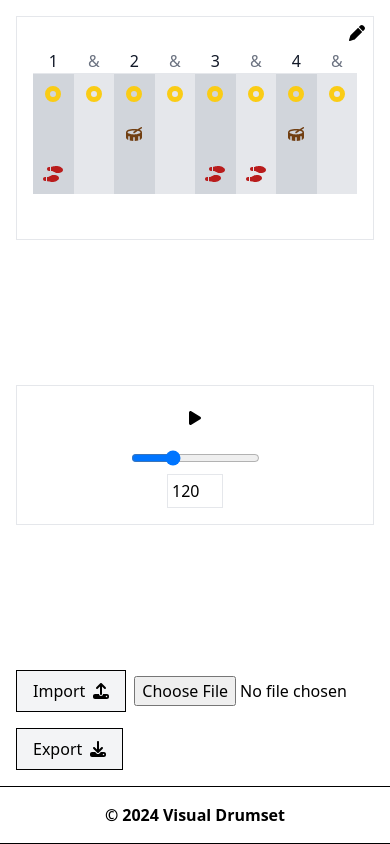
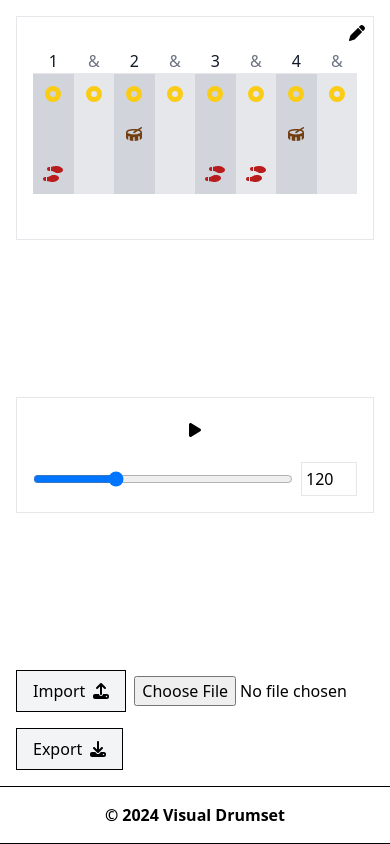
Before and after one commit to kylemichaelsullivan/visual-drumset, a React (Vite) app: page / in a window 390 px wide. Shown: the top 844 px of the page. Built offline with nearby package versions, Linux system fonts and the light colour scheme.

Commit message:
FIX: .Tempo flex styling (responsive)

```diff
--- a/src/components/metronome/Tempo.tsx
+++ b/src/components/metronome/Tempo.tsx
@@ -9,7 +9,7 @@ function Tempo({ bpm, setBpm }: TempoProps) {
 	const step = 5;
 
 	return (
-		<div className='Tempo flex flex-col gap-2 items-center w-full sm:flex-row'>
+		<div className='Tempo flex gap-2 items-center w-full'>
 			<input
 				type='range'
 				className='cursor-pointer flex-auto'
```
